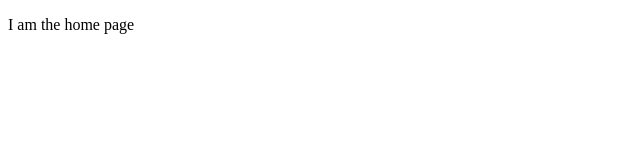
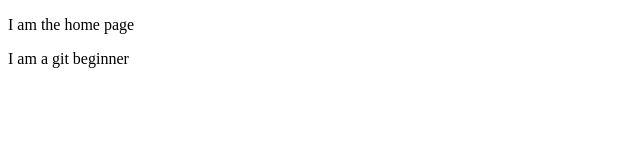
Before and after one commit to D012f/revision, a plain HTML site: page src/index.html in a window 1280 px wide. Shown: the whole page, without its empty margins (0-640 px from the left). Drawn offline with Linux system fonts and the light colour scheme.

Commit message:
FEATURE: I have added the beginner page

```diff
--- a/src/index.html
+++ b/src/index.html
@@ -7,5 +7,6 @@
 </head>
 <body>
     <p>I am the home page</p>
+    <p>I am a git beginner</p>
 </body>
 </html>
```
